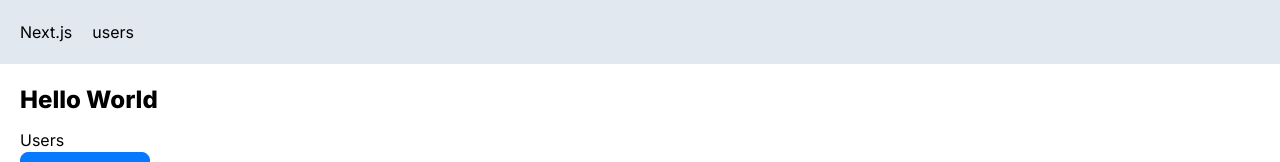
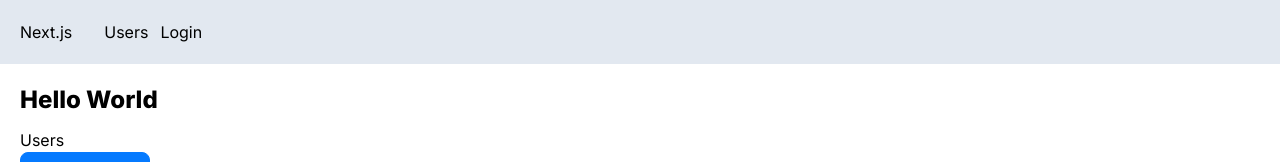
Before and after one commit to mrgoraya/next-app, a Next.js app: page / in a window 1280 px wide. Shown: the top 162 px of the page. Built offline with nearby package versions, Linux system fonts and the light colour scheme.

Commit message:
Added OAuth with google providers.

```diff
--- a/app/NavBar.tsx
+++ b/app/NavBar.tsx
@@ -3,11 +3,12 @@ import React from "react";
 
 const NavBar = () => {
   return (
-    <div className="flex bg-slate-200 p-5">
+    <div className="flex bg-slate-200 p-5 space-x-3">
       <Link href="/" className="mr-5">
         Next.js
       </Link>
-      <Link href="/users">users</Link>
+      <Link href="/users">Users</Link>
+      <Link href="/api/auth/signin">Login</Link>
     </div>
   );
 };
--- /dev/null
+++ b/app/api/auth/[...nextauth]/route.ts
@@ -0,0 +1,13 @@
+import NextAuth from "next-auth";
+import GoogleProvider from "next-auth/providers/google";
+
+const handler = NextAuth({
+  providers: [
+    GoogleProvider({
+      clientId: process.env.GOOGLE_CLIENT_ID!,
+      clientSecret: process.env.GOOGLE_CLIENT_SECRET!,
+    }),
+  ],
+});
+
+export { handler as GET, handler as POST };
--- a/package.json
+++ b/package.json
@@ -18,6 +18,7 @@
     "eslint-config-next": "13.4.19",
     "fast-sort": "^3.4.0",
     "next": "13.4.19",
+    "next-auth": "^4.23.1",
     "next-cloudinary": "^4.22.0",
     "postcss": "8.4.29",
     "prisma": "^5.3.1",
```
Also changed, not shown: 1 other file (tests, documents, lock files or other folders).
